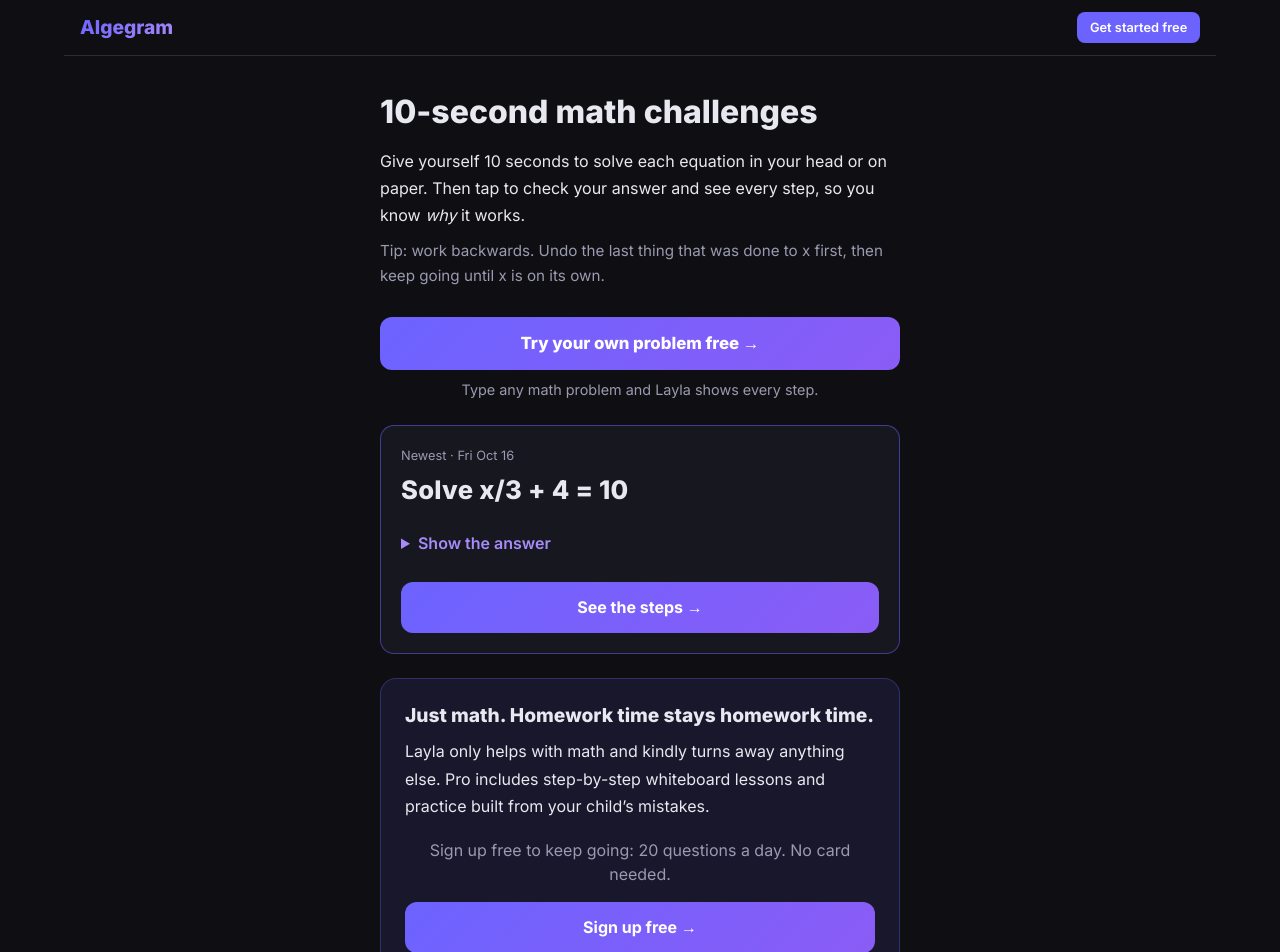
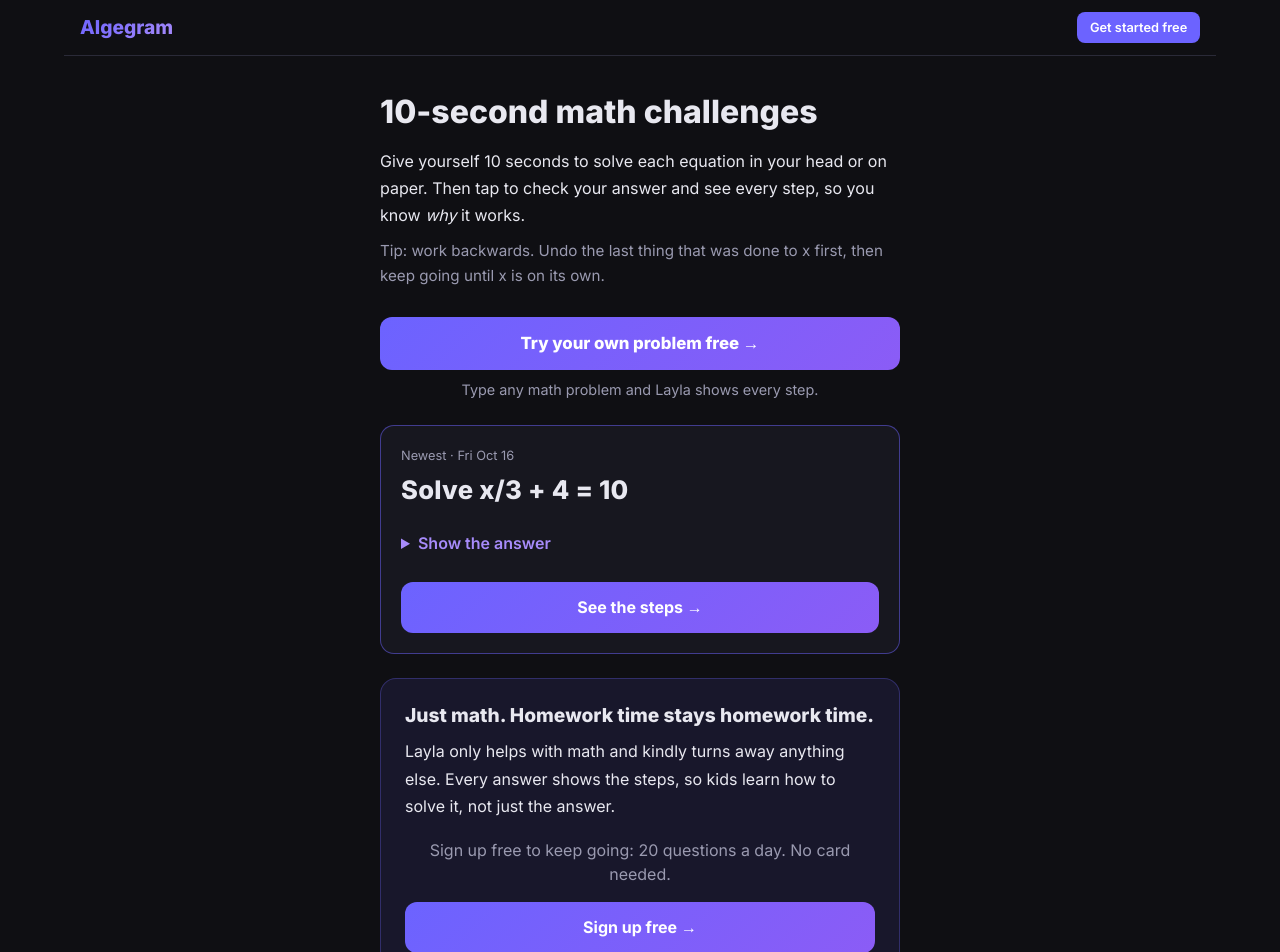
Before and after one commit to bndzclawd-coder/algegram, a Next.js app: page /challenges in a window 1280 px wide. Shown: the top 952 px of the page. Built offline with nearby package versions, Linux system fonts and the light colour scheme.

Commit message:
Challenges: replace parents-section Pro line with a kid-safe line

```diff
--- a/app/challenges/page.tsx
+++ b/app/challenges/page.tsx
@@ -80,7 +80,7 @@
         <section aria-labelledby="parents-h" style={{ padding: '1.5rem', background: 'rgba(108,99,255,.1)', border: '1px solid rgba(108,99,255,.3)', borderRadius: '16px', marginBottom: '1.5rem' }}>
           <h2 id="parents-h" style={{ fontWeight: 800, fontSize: '1.2rem', lineHeight: 1.35, marginBottom: '0.6rem' }}>Just math. Homework time stays homework time.</h2>
           <p style={{ lineHeight: 1.7, marginBottom: '1.1rem' }}>
-            Layla only helps with math and kindly turns away anything else. Pro includes step-by-step whiteboard lessons and practice built from your child’s mistakes.
+            Layla only helps with math and kindly turns away anything else. Every answer shows the steps, so kids learn how to solve it, not just the answer.
           </p>
           <p style={{ color: 'var(--text-dim)', marginBottom: '1rem', textAlign: 'center' }}>
             Sign up free to keep going: 20 questions a day. No card needed.
```
